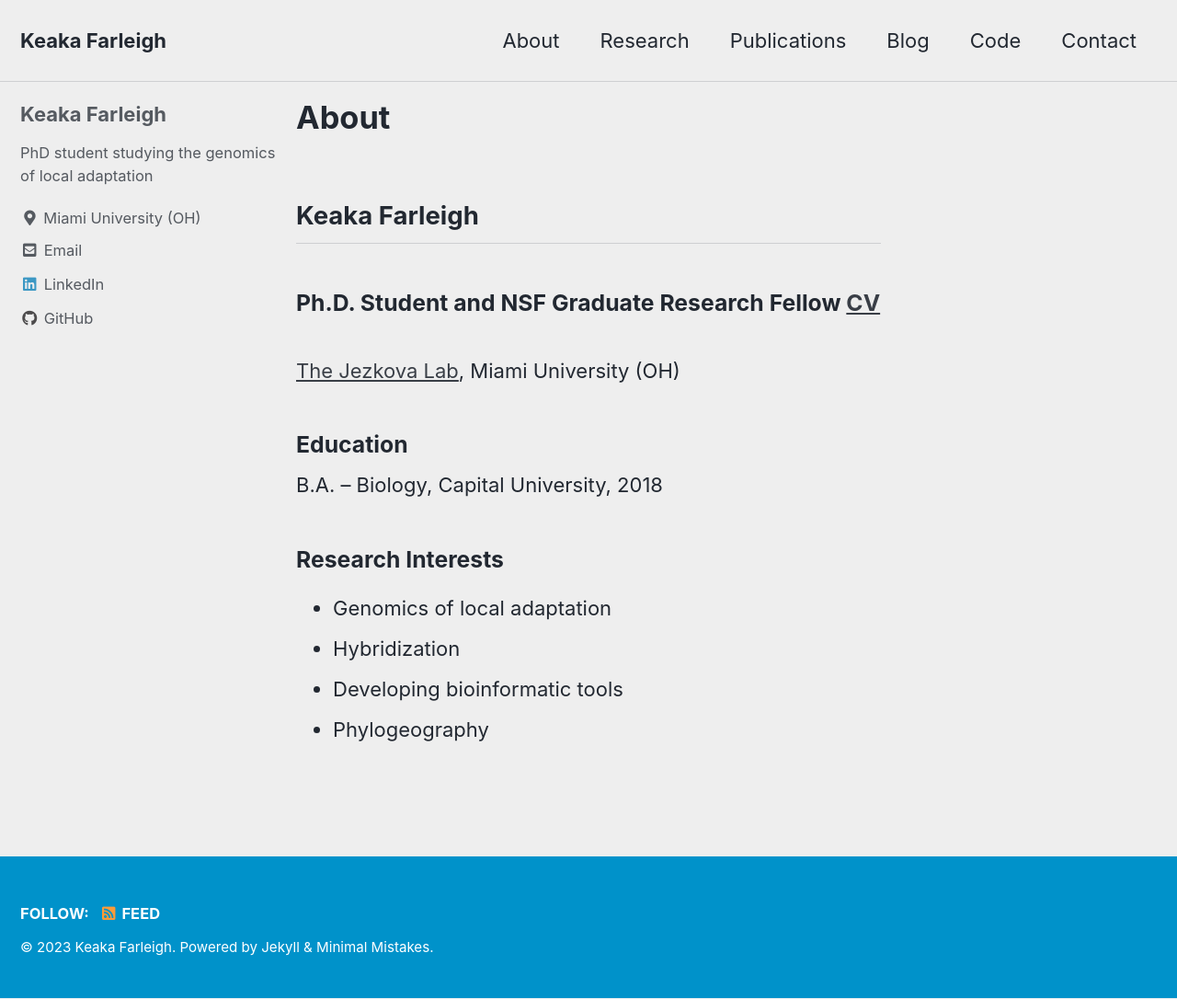
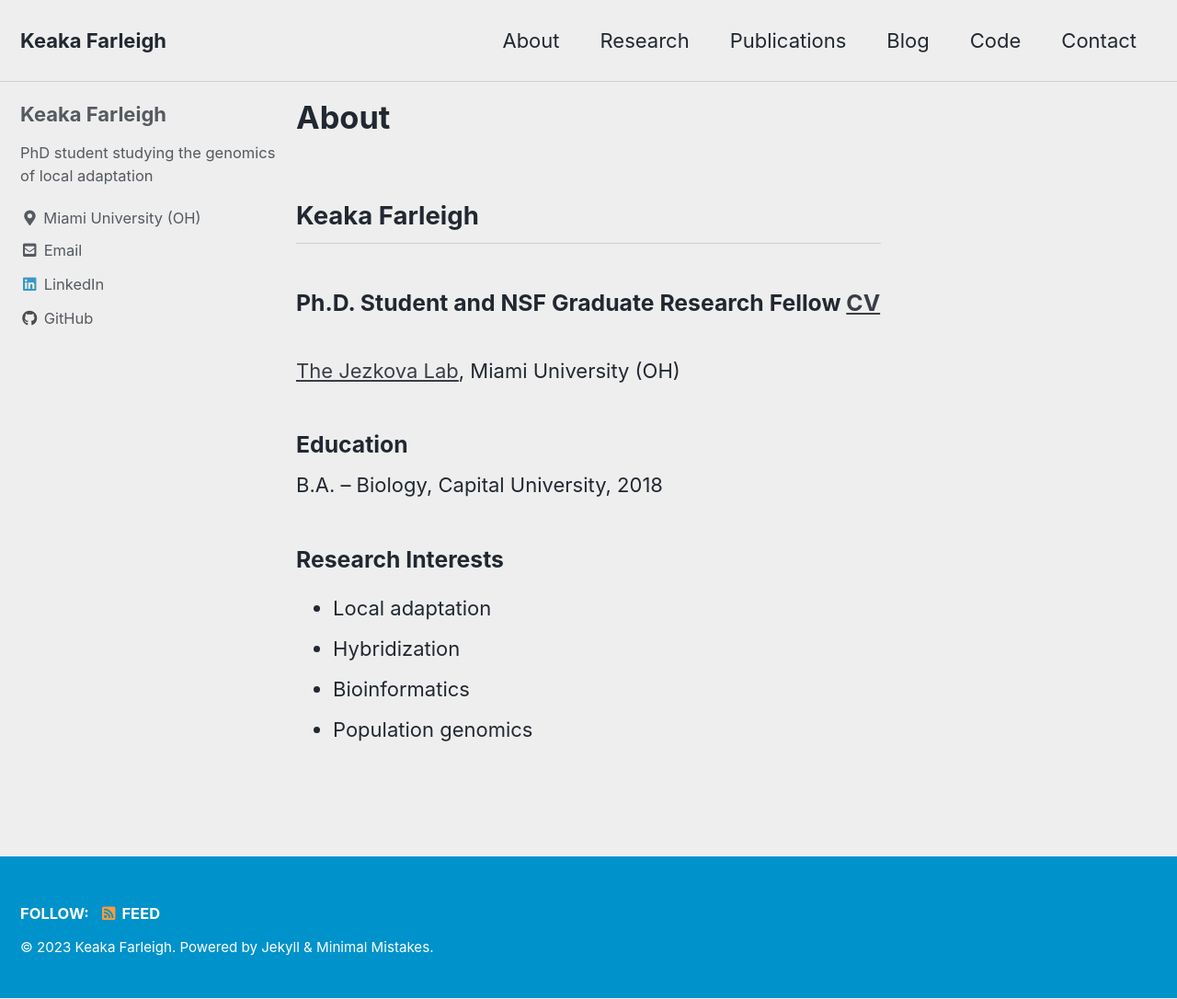
Before and after one commit to kfarleigh/kfarleigh.github.io, a Jekyll site: the page built from _pages/about.md, in a window 1280 px wide and 1086 px high. Shown: the whole window at 92% size. Built offline with Jekyll 4.4.1, drawn with Linux system fonts in a browser that asks for light colours; cached includes are drawn as plain includes.

Commit message:
Update about.md

```diff
--- a/_pages/about.md
+++ b/_pages/about.md
@@ -10,7 +10,7 @@ permalink: /about/
 B.A. – Biology, Capital University, 2018
 
 ### Research Interests
-- Genomics of local adaptation
+- Local adaptation
 - Hybridization
-- Developing bioinformatic tools
-- Phylogeography
+- Bioinformatics
+- Population genomics
```
